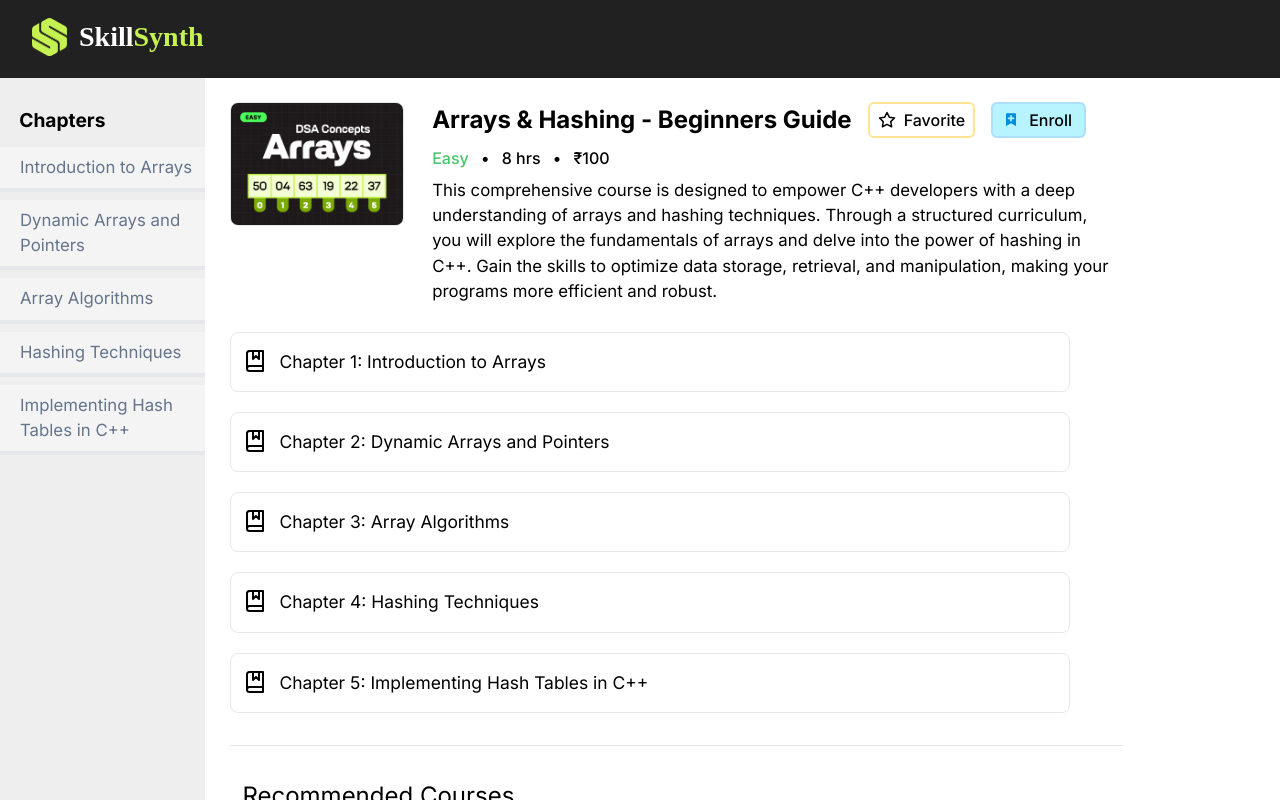
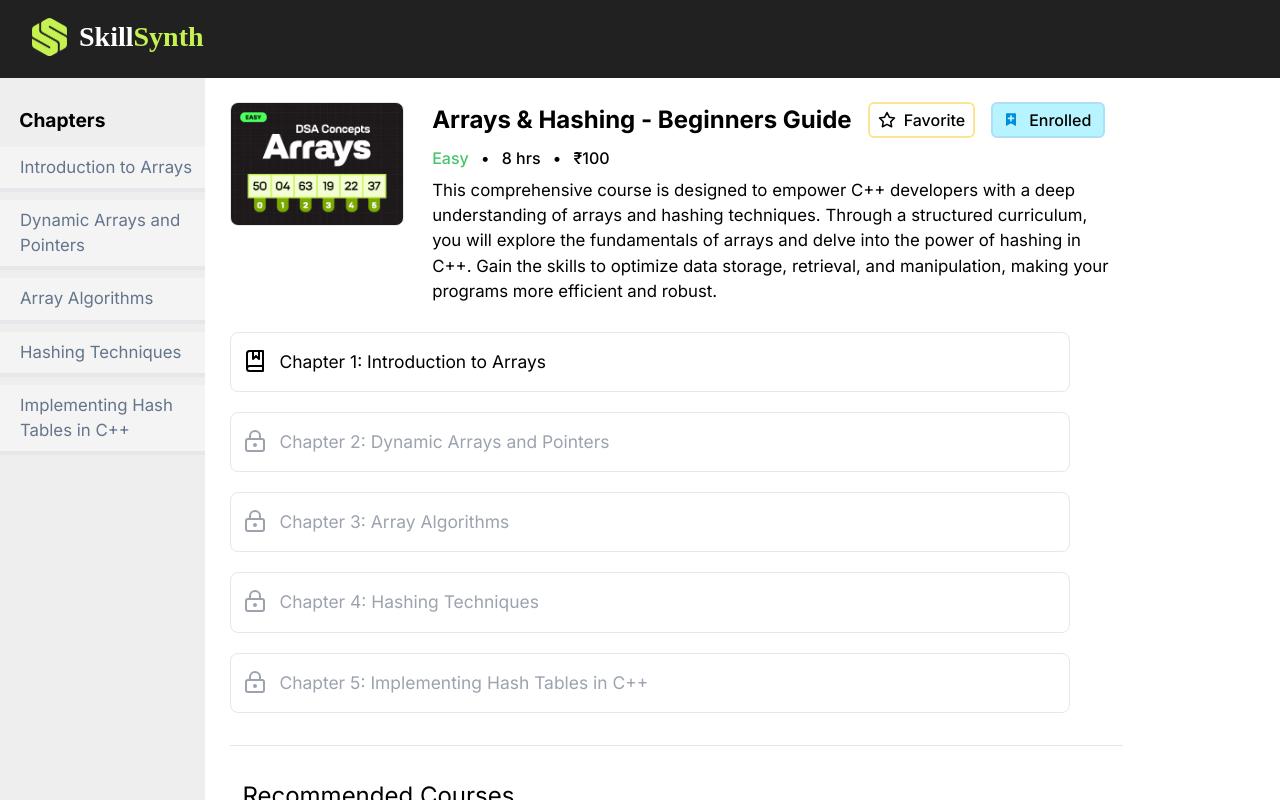
Before and after one commit to notdhruvgupta/E-Learning-Platform, a Next.js app: page /courses/1 in a window 1280 px wide. Both pictures are taken after a click on the button "Enroll". Shown: the top 800 px of the page. Built offline with nearby package versions, Linux system fonts and the light colour scheme.

Commit message:
small changes

```diff
--- a/src/app/(courses)/courses/[course]/[chapter]/page.jsx
+++ b/src/app/(courses)/courses/[course]/[chapter]/page.jsx
@@ -23,21 +23,21 @@ export default function CourseChapter({ params }) {
         <p className='text-[1.5em]  font-bold mb-3'>{normalText}</p>
         <MuxPlayer
           className='w-[70%] rounded-md overflow-hidden'
-          playbackId="EcHgOK9coz5K4rjSwOkoE7Y7O01201YMIC200RI6lNxnhs"
-          metadata={{
-            video_id: "video-id-54321",
-            video_title: "Test video title",
-            viewer_user_id: "user-id-007",
-          }}
+          streamType="on-demand"
+          playbackId="CWC01WK5701uScDOGIn00Jgq6keFgK200cWkG01e4SFG4yGI"
+          metadataVideoTitle="Placeholder (optional)"
+          metadataViewerUserId="Placeholder (optional)"
+          primaryColor="#FFFFFF"
+          secondaryColor="#000000"
         />
       </div>
       <div className='gap-4 flex'>
         <div className={`mt-4 py-[0.59em] pl-2 pr-3 gap-2 rounded-md border-[3px] border-[#bff7b5] inline-flex items-center transition-all hover:shadow-btn ${complete ? 'bg-[#c7f8be]' : 'none'}`} onClick={toggleComplete} role='button'>
-          <BookmarkCheck color='#3A4D39'/>
+          <BookmarkCheck color='#3A4D39' />
           <p className='font-[500] text-[#3A4D39]'>Mark as Completed</p>
         </div>
         <div className={`mt-4 py-[0.59em] pl-2 pr-3 gap-2 rounded-md border-[3px] border-[#F6F193] inline-flex items-center transition-all hover:shadow-btn ${watch ? 'bg-[#f7f4ab]' : 'none'}`} onClick={toggleWatch} role='button'>
-          <Clock color='#3A4D39'/>
+          <Clock color='#3A4D39' />
           <p className='font-[500] text-[#3A4D39]'>Watch Later</p>
         </div>
       </div>
--- a/src/app/(courses)/courses/[course]/page.jsx
+++ b/src/app/(courses)/courses/[course]/page.jsx
@@ -1,7 +1,7 @@
 "use client"
 import { courselist } from '@/app/(dashboard)/_data/courseList';
 import React, { useState } from 'react';
-import { BookMarked, BookHeart, Star, BookmarkPlus } from "lucide-react"
+import { BookMarked, BookHeart, LockKeyhole, Star, BookmarkPlus } from "lucide-react"
 import Image from "next/image"
 import Recommended from '../../_components/recommend';
 import { useRouter } from 'next/navigation';
@@ -41,12 +41,13 @@ export default function CoursePageVideo({ params }) {
                                 {course.title}
                             </p>
                             <div role='button' onClick={toggleFav} className={`gap-2 rounded-md px-2 py-1 transition-all border-2 border-[#fbe595] hover:bg-[#fff68e] hover:shadow-btn inline-flex items-center ${fav ? 'bg-[#fff68e]' : 'none'}`}>
-                                <Star size={18} fill={fav ? '#FFC700' : 'none'} color={fav ? '#FFC700' : 'black'}/>
+                                <Star size={18} fill={fav ? '#FFC700' : 'none'} color={fav ? '#FFC700' : 'black'} />
                                 <p className='font-[500] '>Favorite</p>
                             </div>
                             <div role='button' onClick={toggleEnrolled} className={`gap-2 rounded-md px-2 py-1 transition-all border-2 border-[#addffa] hover:bg-[#b7f4ff] hover:shadow-btn inline-flex items-center ${enr ? 'bg-[#b7f4ff]' : 'none'}`}>
-                                <BookmarkPlus size={20} fill={enr ? '#008DDA' : 'none'} color={enr ? '#b7f4ff' : 'black'}/>
-                                <p className='font-[500] pr-1'>Enroll</p>
+                                <BookmarkPlus size={20} fill={enr ? '#008DDA' : 'none'} color={enr ? '#b7f4ff' : 'black'} />
+                                {enr ? (<p className='font-[500] pr-1'>Enrolled</p>) :
+                                    (<p className='font-[500] pr-1'>Enroll</p>)}
                             </div>
                         </div>
                         <div className='flex gap-3'>
@@ -69,13 +70,20 @@ export default function CoursePageVideo({ params }) {
                 </div>
             )}
             {course.chapters.map((ch, index) => (
-                <div role='button' className='flex gap-3 border transition ease-in-out mb-5 w-[80%] rounded-[8px] px-3 py-4 hover:shadow-btn' onClick={() => goToChapter(ch)} key={index}>
-                    <BookMarked />
+                <div
+                    role='button'
+                    className={`flex gap-3 border transition ease-in-out mb-5 w-[80%] rounded-[8px] px-3 py-4 hover:shadow-btn ${index !== 0 ? ' text-gray-400 cursor-not-allowed' : ''}`}
+                    onClick={() => index === 0 && goToChapter(ch)}
+                    key={index}
+                    tabIndex={0} // Add this to make the div focusable
+                    aria-disabled={index === 0} // Add this for accessibility
+                >
+                    {index === 0 ? <BookMarked /> : <LockKeyhole />}
                     <p className='text-[1.09em]'>Chapter {ch.chapterId}: {ch.chapterName}</p>
                 </div>
             ))}
             <hr className='w-[85%] my-[2em]' />
-            <Recommended course={[course]}/>
+            <Recommended course={[course]} />
         </div>
     );
 }
--- a/src/app/(dashboard)/(routes)/(root)/_components/course-cards.jsx
+++ b/src/app/(dashboard)/(routes)/(root)/_components/course-cards.jsx
@@ -14,7 +14,7 @@ export default function CourseCards(
 
     function clicked() {
         console.log("Pressed", title)
-        router.push(`courses/${id}`);
+        router.push(`/courses/${id}`);
     }
 
     return (
--- a/src/app/(dashboard)/_components/keywords.jsx
+++ b/src/app/(dashboard)/_components/keywords.jsx
@@ -27,7 +27,7 @@ export default function Keywords() {
     return (
         <div className='flex ml-5 gap-3 my-3'>
             {commonKeywords.map((keys, index) => (
-                <p key={index} className='bg-[#e2e8f0] py-1 px-2 rounded-[5px] font-[500] hover:bg-[#c4cbd4]' role='button'>{capitalizeFirstWord(keys)}</p>
+                <p key={index} className='bg-[#e2e8f0] py-1 px-2 rounded-[5px] font-[500] hover:bg-[#c4cbd4]'>{capitalizeFirstWord(keys)}</p>
             ))}
         </div>
     );
```
